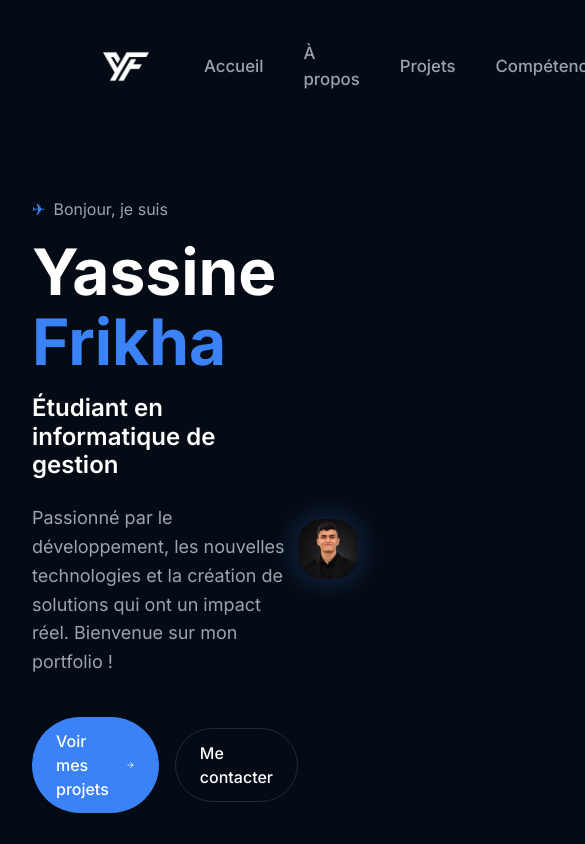
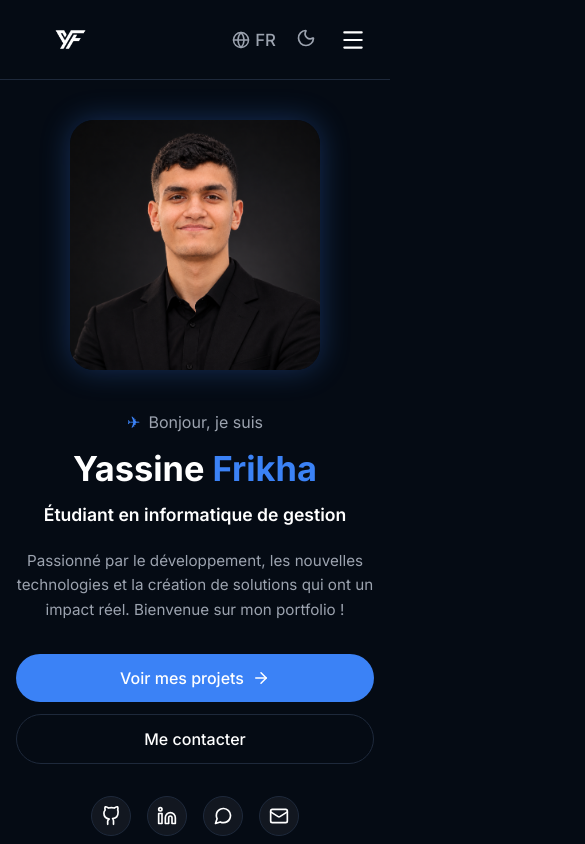
Before and after one commit to YassineFrikha03/Portfolio-Yassine-Frikha, a React (Vite) app: page / in a window 390 px wide. Shown: the top 844 px of the page, 585 px wide, since content can reach past the window. Built offline with nearby package versions, Linux system fonts and the light colour scheme.

Commit message:
feat(ui): design 100% responsive et menu mobile interactif

```diff
--- a/src/App.css
+++ b/src/App.css
@@ -10,11 +10,23 @@ main {
 
 /* Navbar */
 .navbar {
+  position: sticky;
+  top: 0;
+  z-index: 100;
   display: grid;
   grid-template-columns: 1fr auto 1fr;
   align-items: center;
-  padding: 1.5rem 3rem; /* slightly more padding for the edges */
+  padding: 0.75rem 3rem;
   width: 100%;
+  background: var(--bg-primary);
+  border-bottom: 1px solid var(--border-color);
+  transition: all 0.3s ease;
+}
+
+.nav-logo {
+  height: 75px;
+  width: auto;
+  transition: height 0.2s ease;
 }
 
 .navbar-left {
@@ -33,7 +45,7 @@ main {
 .navbar-right {
   display: flex;
   justify-content: flex-end;
-  gap: 1.5rem;
+  gap: 1.25rem;
   align-items: center;
 }
 
@@ -58,10 +70,38 @@ main {
 
 .theme-toggle {
   color: var(--text-secondary);
+  transition: color 0.2s ease;
 }
 
 .theme-toggle:hover {
   color: var(--text-primary);
+}
+
+.mobile-menu-btn {
+  display: none;
+  background: none;
+  border: none;
+  color: var(--text-primary);
+  cursor: pointer;
+  padding: 0.25rem;
+  border-radius: 0.375rem;
+  align-items: center;
+  justify-content: center;
+}
+
+.mobile-backdrop {
+  position: fixed;
+  inset: 0;
+  background: rgba(0, 0, 0, 0.5);
+  backdrop-filter: blur(4px);
+  -webkit-backdrop-filter: blur(4px);
+  z-index: 90;
+  animation: fadeIn 0.2s ease;
+}
+
+@keyframes fadeIn {
+  from { opacity: 0; }
+  to { opacity: 1; }
 }
 
 /* Hero Section */
@@ -547,3 +587,277 @@ main {
 .screenshot-item:hover {
   transform: scale(1.05);
 }
+
+/* ==========================================================================
+   RESPONSIVE DESIGN (Tablets, Mobiles & Small Screens)
+   ========================================================================== */
+
+/* Navbar Mobile */
+@media (max-width: 868px) {
+  .navbar {
+    display: flex;
+    justify-content: space-between;
+    padding: 0.75rem 1.25rem;
+  }
+
+  .nav-logo {
+    height: 55px;
+  }
+
+  .mobile-menu-btn {
+    display: flex;
+  }
+
+  .navbar-center {
+    display: none;
+    position: absolute;
+    top: 100%;
+    left: 0;
+    right: 0;
+    background: var(--bg-card);
+    border-bottom: 1px solid var(--border-color);
+    box-shadow: var(--shadow-lg);
+    padding: 1.25rem;
+    flex-direction: column;
+    align-items: stretch;
+    gap: 0.5rem;
+    z-index: 100;
+    animation: slideDown 0.25s ease-out;
+  }
+
+  .navbar-center.mobile-open {
+    display: flex;
+  }
+
+  .navbar-center .nav-link {
+    padding: 0.75rem 1rem;
+    border-radius: 0.5rem;
+    font-size: 1.05rem;
+    display: block;
+    transition: background-color 0.2s ease, color 0.2s ease;
+  }
+
+  .navbar-center .nav-link:hover,
+  .navbar-center .nav-link:active {
+    background-color: var(--bg-hover);
+    color: var(--accent-primary);
+  }
+}
+
+@keyframes slideDown {
+  from {
+    opacity: 0;
+    transform: translateY(-8px);
+  }
+  to {
+    opacity: 1;
+    transform: translateY(0);
+  }
+}
+
+/* Hero Section */
+@media (max-width: 968px) {
+  .hero-section {
+    flex-direction: column-reverse;
+    text-align: center;
+    padding: 2.5rem 0 3.5rem;
+    min-height: auto;
+    gap: 2.5rem;
+  }
+
+  .hero-content {
+    max-width: 100%;
+    display: flex;
+    flex-direction: column;
+    align-items: center;
+  }
+
+  .greeting {
+    justify-content: center;
+  }
+
+  .hero-title {
+    font-size: 2.75rem;
+  }
+
+  .hero-subtitle {
+    font-size: 1.25rem;
+  }
+
+  .hero-actions {
+    justify-content: center;
+    margin-bottom: 2rem;
+    width: 100%;
+    flex-wrap: wrap;
+  }
+
+  .social-links {
+    justify-content: center;
+  }
+
+  .hero-image-wrapper {
+    justify-content: center;
+    width: 100%;
+  }
+
+  .hero-image {
+    max-width: 320px;
+  }
+
+  .stats-grid {
+    grid-template-columns: repeat(2, 1fr);
+    margin-top: 1rem;
+    gap: 1rem;
+  }
+}
+
+@media (max-width: 480px) {
+  .hero-title {
+    font-size: 2.15rem;
+  }
+
+  .hero-subtitle {
+    font-size: 1.1rem;
+  }
+
+  .hero-description {
+    font-size: 0.95rem;
+    margin-bottom: 2rem;
+  }
+
+  .hero-actions {
+    flex-direction: column;
+    gap: 0.75rem;
+    width: 100%;
+  }
+
+  .hero-actions .btn-primary,
+  .hero-actions .btn-outline {
+    width: 100%;
+  }
+
+  .hero-image {
+    max-width: 250px;
+  }
+
+  .stats-grid {
+    grid-template-columns: 1fr;
+    gap: 0.75rem;
+  }
+
+  .stat-card {
+    padding: 1.25rem 1rem;
+  }
+}
+
+/* About Section */
+@media (max-width: 968px) {
+  .about-content {
+    flex-direction: column-reverse;
+    gap: 2.5rem;
+    text-align: center;
+  }
+
+  .about-tags {
+    justify-content: center;
+    gap: 1rem;
+  }
+
+  .about-image {
+    width: 100%;
+    max-width: 500px;
+    margin: 0 auto;
+  }
+
+  .values-grid {
+    grid-template-columns: repeat(2, 1fr);
+    gap: 1.25rem;
+    padding: 1.5rem;
+  }
+}
+
+@media (max-width: 520px) {
+  .values-grid {
+    grid-template-columns: 1fr;
+    gap: 1.5rem;
+  }
+
+  .about-tags {
+    flex-direction: column;
+    align-items: center;
+    gap: 0.75rem;
+  }
+}
+
+/* Projects Section */
+@media (max-width: 768px) {
+  .projects-header {
+    text-align: center;
+    margin-bottom: 2rem;
+  }
+
+  .filters {
+    justify-content: center;
+    gap: 0.5rem;
+  }
+
+  .filter-btn {
+    padding: 0.4rem 0.85rem;
+    font-size: 0.8rem;
+  }
+}
+
+/* Skills Section */
+@media (max-width: 768px) {
+  .skills-grid {
+    grid-template-columns: repeat(auto-fill, minmax(95px, 1fr));
+    gap: 0.75rem;
+    margin-bottom: 2.5rem;
+  }
+
+  .skill-card {
+    padding: 1rem 0.5rem;
+    gap: 0.5rem;
+  }
+
+  .skill-icon {
+    width: 32px;
+    height: 32px;
+  }
+
+  .skill-name {
+    font-size: 0.78rem;
+  }
+
+  .service-card {
+    padding: 1.5rem;
+  }
+}
+
+/* Project Details Page */
+@media (max-width: 868px) {
+  .project-details-title {
+    font-size: 2.25rem;
+  }
+
+  .project-details-content {
+    grid-template-columns: 1fr;
+    gap: 2.5rem;
+  }
+
+  .screenshots-gallery {
+    grid-template-columns: repeat(2, 1fr);
+    gap: 1rem;
+  }
+}
+
+@media (max-width: 480px) {
+  .project-details-title {
+    font-size: 1.75rem;
+  }
+
+  .screenshots-gallery {
+    grid-template-columns: 1fr;
+    gap: 1rem;
+  }
+}
--- a/src/components/Navbar.jsx
+++ b/src/components/Navbar.jsx
@@ -26,10 +26,11 @@ export default function Navbar() {
   };
 
   return (
+    <>
       <nav className="navbar">
         <div className="navbar-left">
           <Link to="/" className="nav-brand" onClick={closeMobileMenu}>
-          <img src={logoYF} alt="Yassine Frikha" style={{ height: '85px', width: 'auto', filter: 'var(--filter-invert)' }} />
+            <img src={logoYF} alt="Yassine Frikha" className="nav-logo" style={{ filter: 'var(--filter-invert)' }} />
           </Link>
         </div>
 
@@ -52,9 +53,13 @@ export default function Navbar() {
           </button>
 
           <button className="mobile-menu-btn" onClick={() => setIsMobileMenuOpen(!isMobileMenuOpen)} aria-label="Menu">
-          {isMobileMenuOpen ? <X size={28} /> : <Menu size={28} />}
+            {isMobileMenuOpen ? <X size={26} /> : <Menu size={26} />}
           </button>
         </div>
       </nav>
+      {isMobileMenuOpen && (
+        <div className="mobile-backdrop" onClick={closeMobileMenu}></div>
+      )}
+    </>
   );
 }
--- a/src/index.css
+++ b/src/index.css
@@ -179,7 +179,11 @@ section {
 }
 
 @media (max-width: 1024px) {
-  .grid-4 { grid-template-columns: repeat(3, 1fr); }
+  .grid-3, .grid-4 { grid-template-columns: repeat(2, 1fr); }
+}
+
+@media (max-width: 640px) {
+  .grid-2, .grid-3, .grid-4 { grid-template-columns: 1fr; }
 }
 
 /* Contact Form Styling */
@@ -302,18 +306,35 @@ section {
   color: #ef4444;
 }
 
-@media (max-width: 768px) {
-  .grid-2, .grid-3, .grid-4 { grid-template-columns: 1fr; }
-  .section-title { font-size: 2rem; }
-  section { padding: 3rem 0; }
-
+@media (max-width: 900px) {
   .contact-container {
     flex-direction: column;
+    gap: 2rem;
   }
+}
+
+@media (max-width: 768px) {
+  .section-title { font-size: 2rem; }
+  .section-description { font-size: 1rem; margin-bottom: 2rem; }
+  section { padding: 3.5rem 0; }
+  .container { padding: 0 1.25rem; }
+}
+
+@media (max-width: 640px) {
   .form-row {
     flex-direction: column;
     gap: 0;
   }
+  .form-submit-row {
+    flex-direction: column;
+    align-items: stretch;
+  }
+  .form-submit-row .btn-primary {
+    width: 100%;
+  }
+  .section-title { font-size: 1.75rem; }
+  section { padding: 2.75rem 0; }
+  .container { padding: 0 1rem; }
 }
 
 /* Footer Styling */
```
Lines whose indentation alone changed are shown as unchanged.
